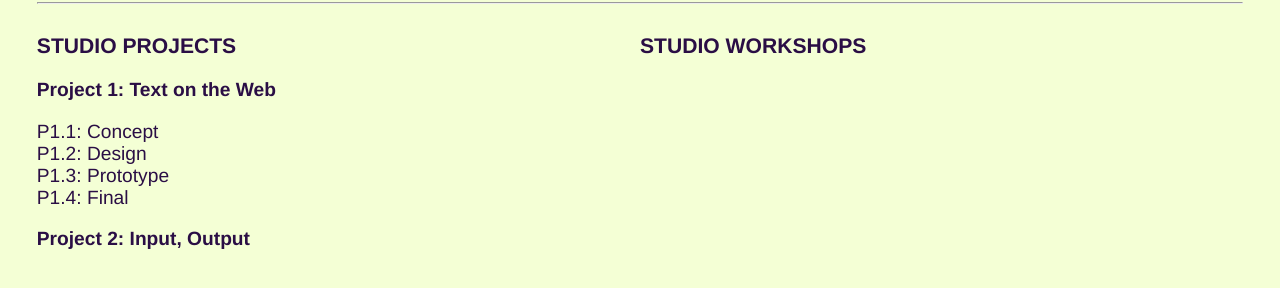
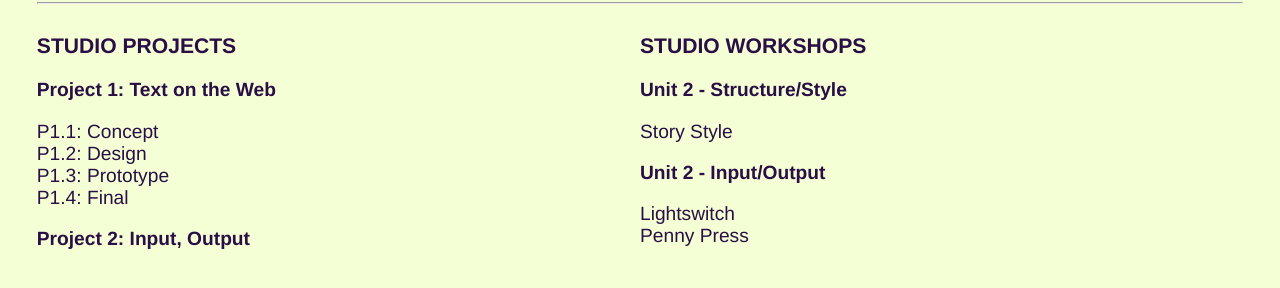
Before and after one commit to sara-grant/Core-2-Interaction-Site, a plain HTML site: page index.html in a window 1280 px wide. Shown: the part 166-454 px from the top of the page. Drawn offline with Linux system fonts and the light colour scheme.

Commit message:
added more links to index

```diff
--- a/index.html
+++ b/index.html
@@ -20,14 +20,22 @@
 			<ul>
 				<li><a href="https://www.are.na/sara-grant/p1-1b-interaction" target="_blank">P1.1: Concept<a></li>
 				<li><a href="https://docs.google.com/presentation/d/1y_afMewE7uagZWqrdyOkhHAaLompHXA4xf77p3RfER0/edit?usp=sharing" target="_blank">P1.2: Design</a></li>
-				<li>P1.3: Prototype</li>
-				<li>P1.4: Final</li>
+				<li><a href="https://www.figma.com/design/LDTT1UKF1jb7JnBTaPcZ90/PUCD2125_P1_sketches?node-id=0-1&t=nAvjaeo19vvCIA1N-1" target="_blank">P1.3: Prototype</a></li>
+				<li><a href="https://sara-grant.github.io/symbolism-in-color/" target="_blank">P1.4: Final</a></li>
 			</ul>
 			<p class="subtitle">Project 2: Input, Output</p>
 		</div>
 		<div class="studio-workshops">
 			<h3>Studio Workshops</h3>
-			<ul></ul>
+			<p class="subtitle">Unit 2 - Structure/Style</p>
+			<ul>
+				<li><a href="studio/workshops/story-style/index.html" target="_blank">Story Style</a></li>
+			</ul>
+			<p class="subtitle">Unit 2 - Input/Output</p>
+			<ul>
+				<li><a href="studio/workshops/lightswitch/lightswitch/index.html" target="_blank">Lightswitch</a></li>
+				<li><a href="studio/workshops/penny-presser/penny-presser/index.html" target="_blank">Penny Press</a></li>
+			</ul>
 		</div>
 	</div>
 	</main>
```
Also changed, not shown: studio/workshops/story-style/assets/style.css (+5 -7 lines), 1 other file.
